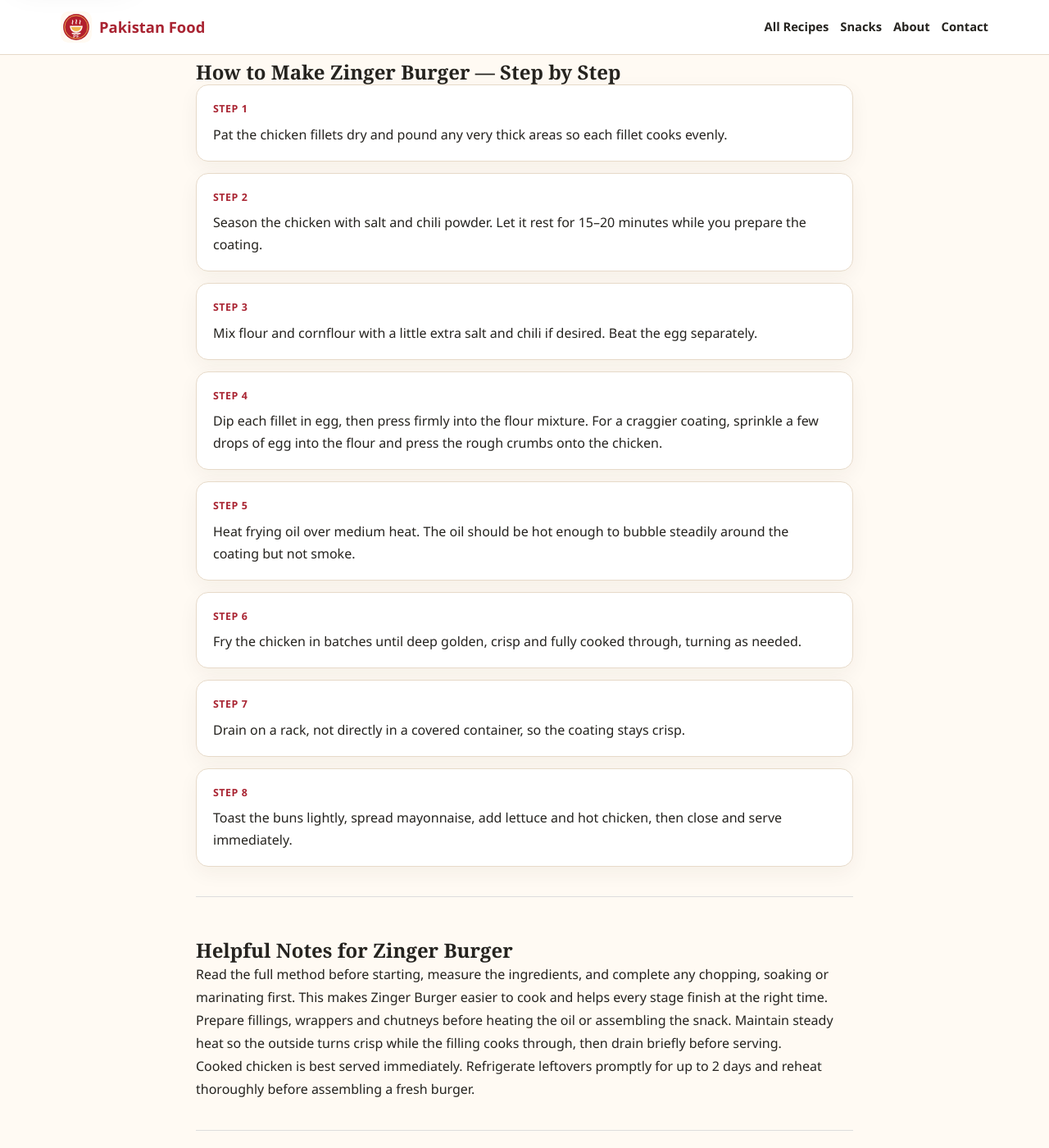
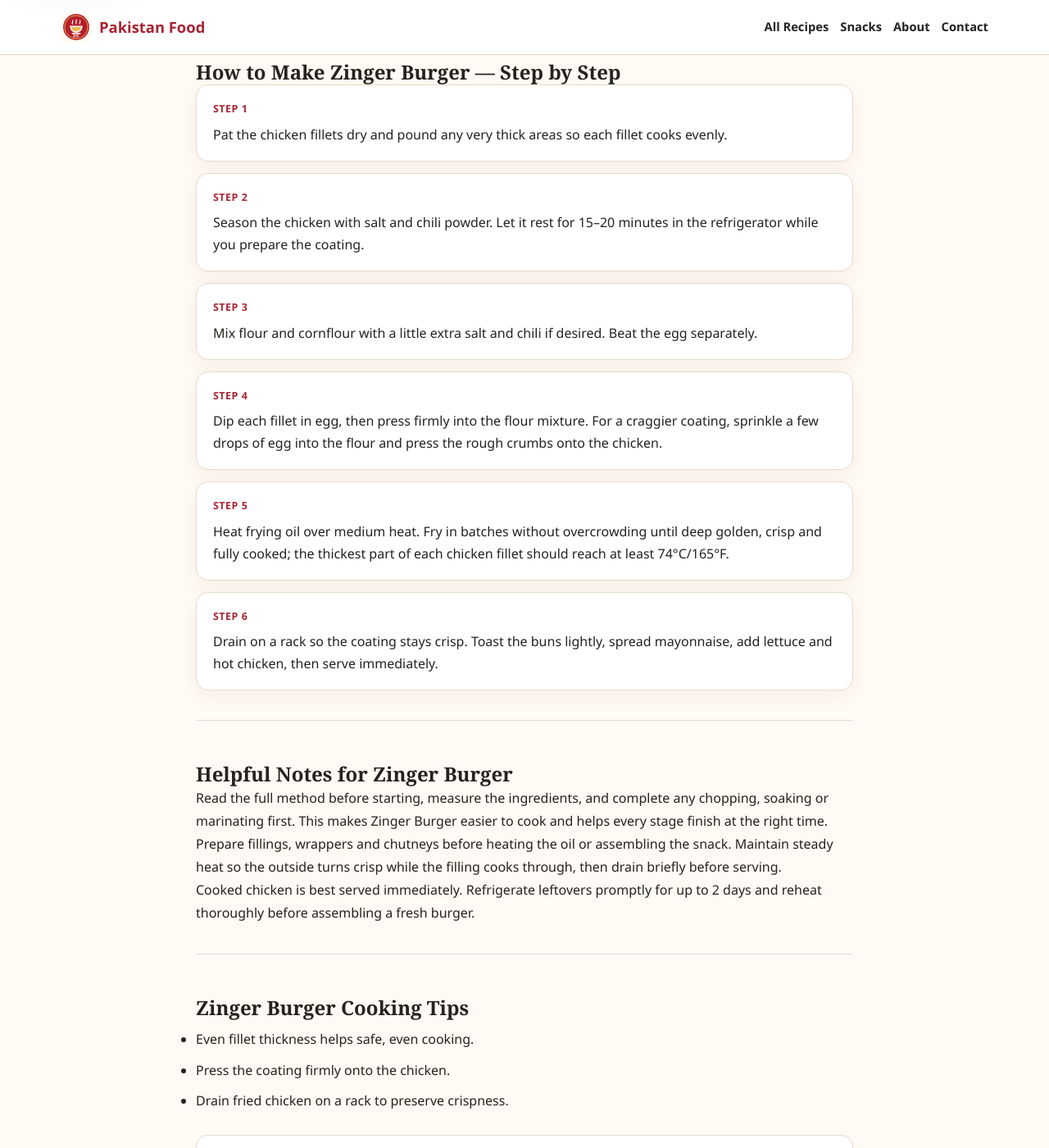
Before and after one commit to manazarali01-hub/pakistan-food, a Jekyll site: the page built from recipes/zinger-burger.html, in a window 1280 px wide and 1400 px high, scrolled down 1837 px. Shown: the whole window at 82% size. Built offline with Jekyll 4.4.1, drawn with Linux system fonts in a browser that asks for light colours.

Commit message:
Sync Zinger Burger bilingual safety guidance

```diff
--- a/_data/bilingual/snacks.json
+++ b/_data/bilingual/snacks.json
@@ -427,23 +427,19 @@
     ],
     "method_en": [
       "Pat the chicken fillets dry and pound any very thick areas so each fillet cooks evenly.",
-      "Season the chicken with salt and chili powder. Let it rest for 15–20 minutes while you prepare the coating.",
+      "Season the chicken with salt and chili powder. Let it rest for 15–20 minutes in the refrigerator while you prepare the coating.",
       "Mix flour and cornflour with a little extra salt and chili if desired. Beat the egg separately.",
       "Dip each fillet in egg, then press firmly into the flour mixture. For a craggier coating, sprinkle a few drops of egg into the flour and press the rough crumbs onto the chicken.",
-      "Heat frying oil over medium heat. The oil should be hot enough to bubble steadily around the coating but not smoke.",
-      "Fry the chicken in batches until deep golden, crisp and fully cooked through, turning as needed.",
-      "Drain on a rack, not directly in a covered container, so the coating stays crisp.",
-      "Toast the buns lightly, spread mayonnaise, add lettuce and hot chicken, then close and serve immediately."
+      "Heat frying oil over medium heat. Fry in batches without overcrowding until deep golden, crisp and fully cooked; the thickest part of each chicken fillet should reach at least 74°C/165°F.",
+      "Drain on a rack so the coating stays crisp. Toast the buns lightly, spread mayonnaise, add lettuce and hot chicken, then serve immediately."
     ],
     "method_ur": [
       "چکن فِلٹس خشک کریں اور بہت موٹے حصوں کو ہلکا پیٹ کر برابر موٹائی کریں تاکہ یکساں پکیں۔",
-      "چکن پر نمک اور لال مرچ لگائیں۔ کوٹنگ تیار کرتے وقت 15 سے 20 منٹ آرام دیں۔",
+      "چکن پر نمک اور لال مرچ لگائیں اور کوٹنگ تیار کرتے وقت 15 سے 20 منٹ فریج میں رکھیں۔",
       "میدہ اور کارن فلور میں چاہیں تو مزید نمک اور مرچ ملائیں۔ انڈا الگ پھینٹیں۔",
       "ہر فِلٹ پہلے انڈے میں اور پھر آٹے کے مکسچر میں اچھی طرح دبائیں۔ زیادہ کرنچی کوٹنگ کے لیے انڈے کے چند قطرے آٹے میں ڈال کر بنے کھردرے ٹکڑے چکن پر دبائیں۔",
-      "درمیانی آنچ پر تیل گرم کریں۔ کوٹنگ کے گرد مستقل بلبلے بنیں مگر تیل دھواں نہ دے۔",
-      "چکن بیچز میں گہرا سنہری، کرسپ اور اندر تک مکمل پکنے تک فرائی کریں اور ضرورت پر پلٹیں۔",
-      "ریک پر تیل نکالیں؛ ڈھکے برتن میں فوراً رکھنے سے کوٹنگ نرم ہو سکتی ہے۔",
-      "بن ہلکا ٹوسٹ کریں، مایونیز لگائیں، لیٹش اور گرم چکن رکھیں اور فوراً سرو کریں۔"
+      "درمیانی آنچ پر تیل گرم کریں۔ پین زیادہ بھرے بغیر بیچز میں گہرا سنہری، کرسپ اور مکمل پکنے تک فرائی کریں؛ ہر فِلٹ کے موٹے حصے کا اندرونی درجہ حرارت کم از کم 74°C/165°F ہونا چاہیے۔",
+      "ریک پر تیل نکالیں تاکہ کوٹنگ کرسپ رہے۔ بن ہلکا ٹوسٹ کریں، مایونیز، لیٹش اور گرم چکن لگا کر فوراً سرو کریں۔"
     ],
     "tips_en": [
       "Even fillet thickness helps safe, even cooking.",
```
